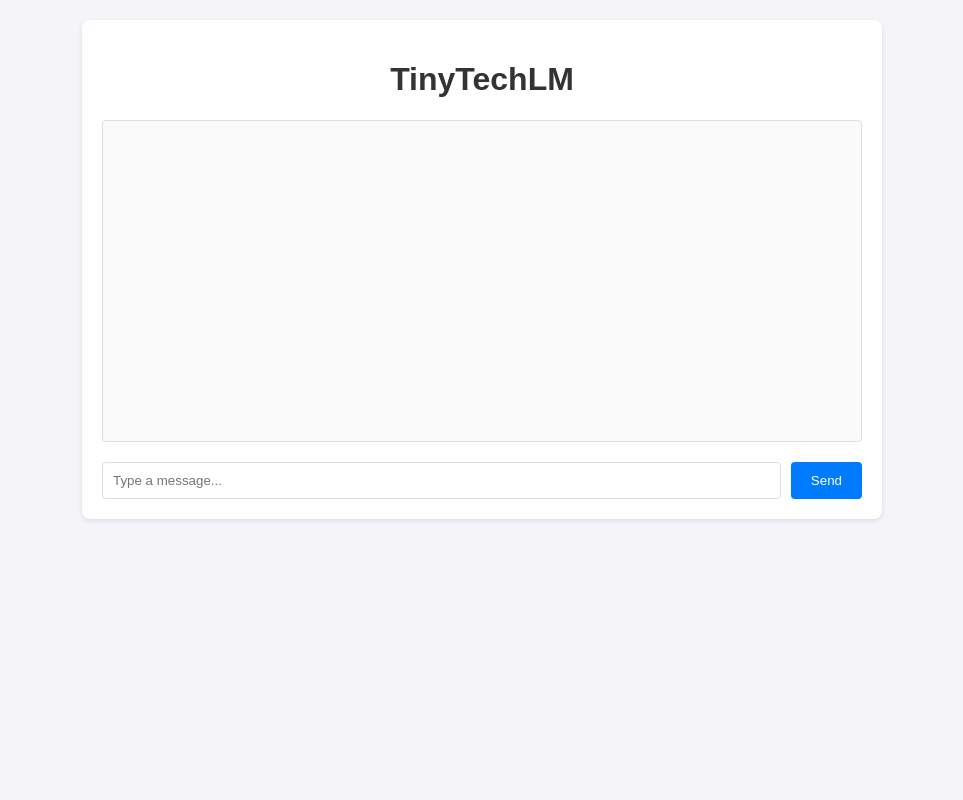
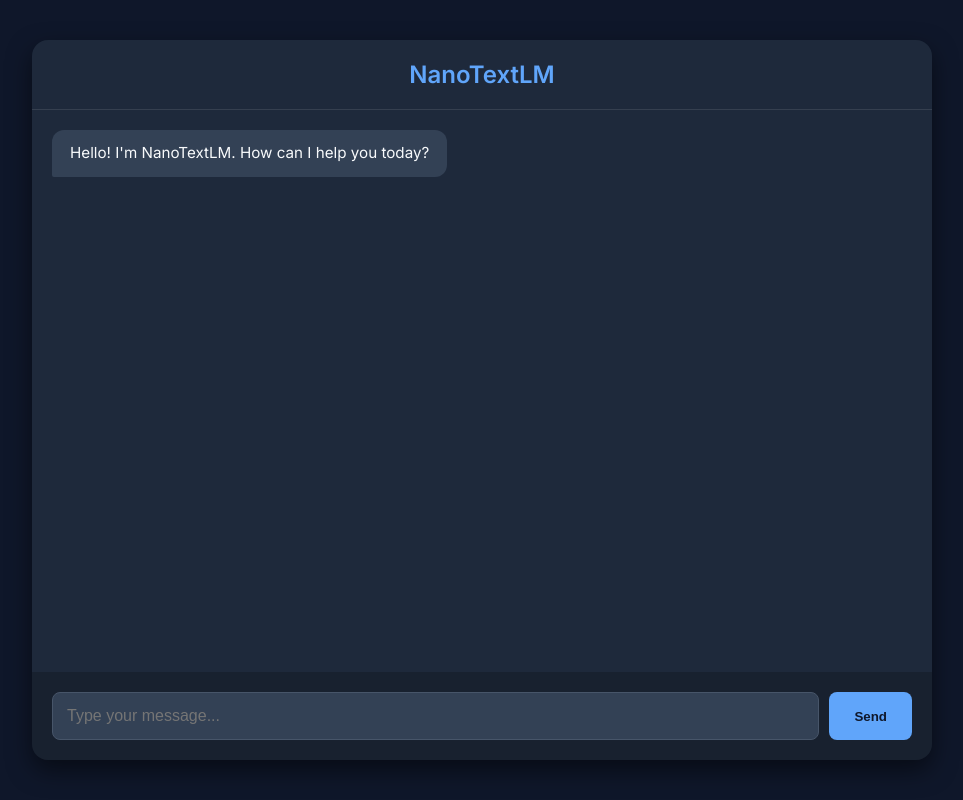
Before and after one commit to udaykiriti/NanoTextLM, a Flask app: page / in a window 1280 px wide. Shown: the whole page, without its empty margins (158-1121 px from the left). Run offline with Flask 3, Linux system fonts and the light colour scheme.

Commit message:
Final refactor and CI setup: Rename model to NanoTextLM, add tests, Dockerfile, and GitHub Actions

```diff
--- a/requirements.txt
+++ b/requirements.txt
@@ -8,3 +8,5 @@ fastparquet
 tqdm
 wandb
 flask
+rich
+pytest
--- a/src/app.py
+++ b/src/app.py
@@ -1,32 +1,70 @@
-from flask import Flask, render_template, request, jsonify
-from inference import generate
+from flask import Flask, render_template, request, jsonify, Response, stream_with_context
+import torch
+from config import ModelConfig
+from model import NanoTextLM
+from tokenizers import Tokenizer
 import os
+import json
 
 app = Flask(__name__)
 
-# Paths
-PROJECT_ROOT = os.path.dirname(os.path.dirname(os.path.abspath(__file__)))
-MODEL_PATH = os.path.join(PROJECT_ROOT, "checkpoints", "final_model.pt")
-TOKENIZER_PATH = os.path.join(PROJECT_ROOT, "tokenizer.json")
+# Global Model & Tokenizer (Lazy Loading)
+model = None
+tokenizer = None
+device = "cuda" if torch.cuda.is_available() else "cpu"
+
+def load_resources():
+    global model, tokenizer
+    if model is None:
+        PROJECT_ROOT = os.path.dirname(os.path.dirname(os.path.abspath(__file__)))
+        model_path = os.path.join(PROJECT_ROOT, "checkpoints", "final_model.pt")
+        # Fallback
+        if not os.path.exists(model_path):
+             model_path = os.path.join(PROJECT_ROOT, "checkpoints", "best_model.pt")
+
+        tokenizer_path = os.path.join(PROJECT_ROOT, "tokenizer.json")
+
+        m_conf = ModelConfig()
+        model = NanoTextLM(m_conf).to(device)
+
+        if os.path.exists(model_path):
+            print(f"Loading model from {model_path}")
+            model.load_state_dict(torch.load(model_path, map_location=device))
+        else:
+            print("Warning: No checkpoint found. Using random weights.")
+
+        model.eval()
+        tokenizer = Tokenizer.from_file(tokenizer_path)
 
 @app.route("/")
 def index():
     return render_template("index.html")
 
-@app.route("/api/generate", methods=["POST"])
-def generate_api():
+@app.route("/api/generate_stream", methods=["POST"])
+def generate_stream_api():
+    load_resources()
     data = request.json
     prompt = data.get("prompt", "")
 
     if not prompt:
         return jsonify({"error": "No prompt provided"}), 400
 
-    try:
-        response = generate(MODEL_PATH, TOKENIZER_PATH, prompt)
-        return jsonify({"response": response})
-    except Exception as e:
-        return jsonify({"error": str(e)}), 500
+    def generate():
+        # Encode
+        ids = tokenizer.encode(prompt).ids
+        idx = torch.tensor([ids], dtype=torch.long, device=device)
+
+        # Stream
+        with torch.no_grad():
+            for token_idx in model.generate_stream(idx, max_new_tokens=150):
+                token_val = token_idx.item()
+                text_chunk = tokenizer.decode([token_val])
+                # Yield SSE format or simple chunks
+                # We use simple chunks for fetch API stream reader
+                yield text_chunk
+
+    return Response(stream_with_context(generate()), mimetype='text/plain')
 
 if __name__ == "__main__":
-    print("Starting TinyTechLM Web App...")
+    print("Starting NanoTextLM Web App on port 5000...")
     app.run(host="0.0.0.0", port=5000, debug=True)
--- a/src/templates/index.html
+++ b/src/templates/index.html
@@ -3,29 +3,159 @@
 <head>
     <meta charset="UTF-8">
     <meta name="viewport" content="width=device-width, initial-scale=1.0">
-    <title>TinyTechLM</title>
+    <title>NanoTextLM | AI Assistant</title>
+    <link href="https://fonts.googleapis.com/css2?family=Inter:wght@400;500;600&display=swap" rel="stylesheet">
     <style>
-        body { font-family: sans-serif; max-width: 800px; margin: 0 auto; padding: 20px; background-color: #f4f4f9; }
-        .container { background: white; padding: 20px; border-radius: 8px; box-shadow: 0 2px 5px rgba(0,0,0,0.1); }
-        h1 { color: #333; text-align: center; }
-        #chat-box { border: 1px solid #ddd; padding: 10px; height: 300px; overflow-y: auto; margin-bottom: 20px; border-radius: 4px; background: #fafafa; }
-        .message { margin-bottom: 10px; padding: 8px; border-radius: 4px; }
-        .user-msg { background-color: #e3f2fd; text-align: right; }
-        .bot-msg { background-color: #f5f5f5; text-align: left; }
-        .input-group { display: flex; gap: 10px; }
-        input[type="text"] { flex-grow: 1; padding: 10px; border: 1px solid #ddd; border-radius: 4px; }
-        button { padding: 10px 20px; background-color: #007bff; color: white; border: none; border-radius: 4px; cursor: pointer; }
-        button:hover { background-color: #0056b3; }
-        button:disabled { background-color: #ccc; }
+        :root {
+            --bg-color: #0f172a;
+            --chat-bg: #1e293b;
+            --user-msg-bg: #3b82f6;
+            --bot-msg-bg: #334155;
+            --text-color: #f8fafc;
+            --input-bg: #334155;
+            --accent: #60a5fa;
+        }
+
+        body {
+            font-family: 'Inter', sans-serif;
+            margin: 0;
+            padding: 0;
+            background-color: var(--bg-color);
+            color: var(--text-color);
+            height: 100vh;
+            display: flex;
+            justify-content: center;
+            align-items: center;
+        }
+
+        .container {
+            width: 90%;
+            max-width: 900px;
+            height: 90vh;
+            background-color: var(--chat-bg);
+            border-radius: 16px;
+            box-shadow: 0 10px 25px rgba(0,0,0,0.5);
+            display: flex;
+            flex-direction: column;
+            overflow: hidden;
+        }
+
+        .header {
+            padding: 20px;
+            border-bottom: 1px solid rgba(255,255,255,0.1);
+            text-align: center;
+        }
+
+        .header h1 {
+            margin: 0;
+            font-size: 1.5rem;
+            color: var(--accent);
+        }
+
+        .chat-box {
+            flex-grow: 1;
+            padding: 20px;
+            overflow-y: auto;
+            display: flex;
+            flex-direction: column;
+            gap: 15px;
+        }
+
+        /* Scrollbar Styling */
+        .chat-box::-webkit-scrollbar { width: 8px; }
+        .chat-box::-webkit-scrollbar-thumb { background: #475569; border-radius: 4px; }
+
+        .message {
+            max-width: 80%;
+            padding: 12px 18px;
+            border-radius: 12px;
+            line-height: 1.5;
+            font-size: 0.95rem;
+            animation: fadeIn 0.3s ease;
+        }
+
+        @keyframes fadeIn {
+            from { opacity: 0; transform: translateY(10px); }
+            to { opacity: 1; transform: translateY(0); }
+        }
+
+        .user-msg {
+            align-self: flex-end;
+            background-color: var(--user-msg-bg);
+            border-bottom-right-radius: 2px;
+        }
+
+        .bot-msg {
+            align-self: flex-start;
+            background-color: var(--bot-msg-bg);
+            border-bottom-left-radius: 2px;
+        }
+
+        .input-area {
+            padding: 20px;
+            background-color: rgba(0,0,0,0.2);
+            display: flex;
+            gap: 10px;
+        }
+
+        input[type="text"] {
+            flex-grow: 1;
+            padding: 14px;
+            border-radius: 8px;
+            border: 1px solid #475569;
+            background-color: var(--input-bg);
+            color: white;
+            font-size: 1rem;
+            outline: none;
+            transition: border-color 0.2s;
+        }
+
+        input[type="text"]:focus {
+            border-color: var(--accent);
+        }
+
+        button {
+            padding: 0 25px;
+            background-color: var(--accent);
+            color: #0f172a;
+            border: none;
+            border-radius: 8px;
+            font-weight: 600;
+            cursor: pointer;
+            transition: transform 0.1s, opacity 0.2s;
+        }
+
+        button:hover { opacity: 0.9; }
+        button:active { transform: scale(0.98); }
+        button:disabled { background-color: #475569; cursor: not-allowed; }
+
+        .cursor {
+            display: inline-block;
+            width: 6px;
+            height: 16px;
+            background-color: var(--accent);
+            margin-left: 4px;
+            vertical-align: middle;
+            animation: blink 1s infinite;
+        }
+
+        @keyframes blink { 50% { opacity: 0; } }
     </style>
 </head>
 <body>
+
 <div class="container">
-        <h1>TinyTechLM</h1>
-        <div id="chat-box"></div>
-        <div class="input-group">
-            <input type="text" id="user-input" placeholder="Type a message..." onkeypress="handleKey(event)">
-            <button onclick="sendMessage()" id="send-btn">Send</button>
+    <div class="header">
+        <h1>NanoTextLM</h1>
+    </div>
+
+    <div id="chat-box" class="chat-box">
+        <div class="message bot-msg">Hello! I'm NanoTextLM. How can I help you today?</div>
+    </div>
+
+    <div class="input-area">
+        <input type="text" id="user-input" placeholder="Type your message..." autocomplete="off">
+        <button id="send-btn">Send</button>
     </div>
 </div>
 
@@ -34,49 +164,71 @@
     const userInput = document.getElementById('user-input');
     const sendBtn = document.getElementById('send-btn');
 
-        function handleKey(event) {
-            if (event.key === 'Enter') sendMessage();
-        }
+    // Event Listeners
+    userInput.addEventListener('keypress', (e) => { if(e.key === 'Enter') sendMessage(); });
+    sendBtn.addEventListener('click', sendMessage);
 
     async function sendMessage() {
         const text = userInput.value.trim();
         if (!text) return;
 
-            appendMessage("User", text, "user-msg");
+        // Add User Message
+        appendMessage("You", text, "user-msg");
         userInput.value = '';
-            setLoading(true);
+        userInput.disabled = true;
+        sendBtn.disabled = true;
+
+        // Create Bot Message Container (Empty initially)
+        const botMsgDiv = document.createElement('div');
+        botMsgDiv.className = 'message bot-msg';
+        chatBox.appendChild(botMsgDiv);
+        scrollToBottom();
 
         try {
-                const response = await fetch('/api/generate', {
+            const response = await fetch('/api/generate_stream', {
                 method: 'POST',
                 headers: { 'Content-Type': 'application/json' },
                 body: JSON.stringify({ prompt: text })
             });
 
-                const data = await response.json();
-                if (data.error) {
-                    appendMessage("Error", data.error, "bot-msg");
-                } else {
-                    appendMessage("TinyTechLM", data.response, "bot-msg");
+            if (!response.ok) throw new Error("Network error");
+
+            // Setup Stream Reader
+            const reader = response.body.getReader();
+            const decoder = new TextDecoder();
+            let botText = "";
+
+            while (true) {
+                const { done, value } = await reader.read();
+                if (done) break;
+
+                const chunk = decoder.decode(value, { stream: true });
+                botText += chunk;
+                botMsgDiv.innerText = botText; // Update text in real-time
+                scrollToBottom();
             }
-            } catch (err) {
-                appendMessage("Error", "Failed to connect to server.", "bot-msg");
+
+        } catch (error) {
+            botMsgDiv.innerText = "Error: Could not reach the model.";
+        } finally {
+            userInput.disabled = false;
+            sendBtn.disabled = false;
+            userInput.focus();
         }
-            setLoading(false);
     }
 
     function appendMessage(sender, text, className) {
         const div = document.createElement('div');
         div.className = `message ${className}`;
-            div.innerHTML = `<strong>${sender}:</strong> ${text}`;
+        div.innerText = text;
         chatBox.appendChild(div);
+        scrollToBottom();
+    }
+
+    function scrollToBottom() {
         chatBox.scrollTop = chatBox.scrollHeight;
     }
+</script>
 
-        function setLoading(isLoading) {
-            sendBtn.disabled = isLoading;
-            sendBtn.innerText = isLoading ? "..." : "Send";
-        }
-    </script>
 </body>
 </html>
```
Also changed, not shown: src/config.py (+7 -0 lines), src/dataset.py (+11 -3 lines), src/inference.py (+79 -34 lines), src/model.py (+22 -6 lines), src/train.py (+113 -48 lines), tests/test_model.py (added, +54 -0 lines), .github/workflows/tests.yml (added), README.md, 1 other file. Lines whose indentation alone changed are shown as unchanged.
